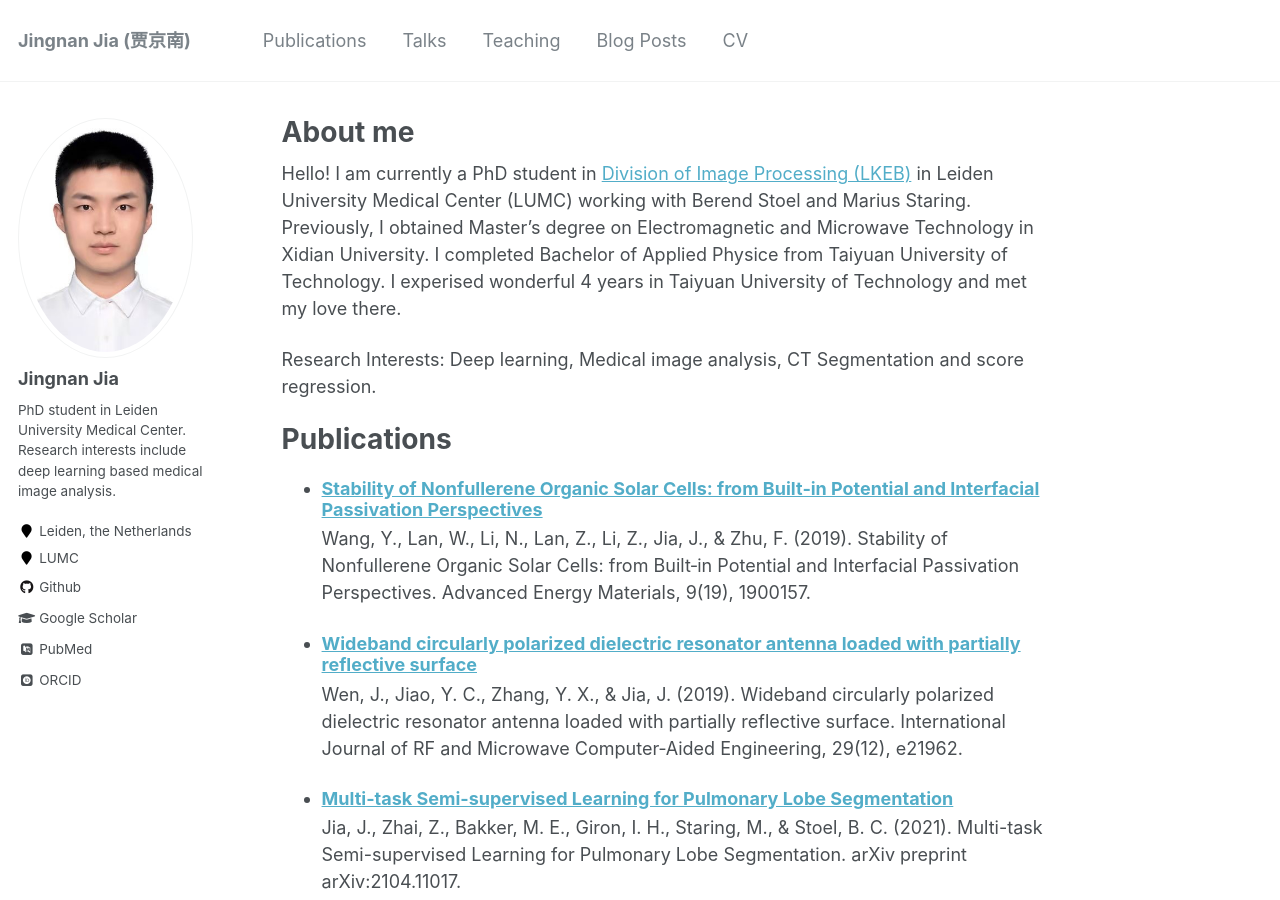
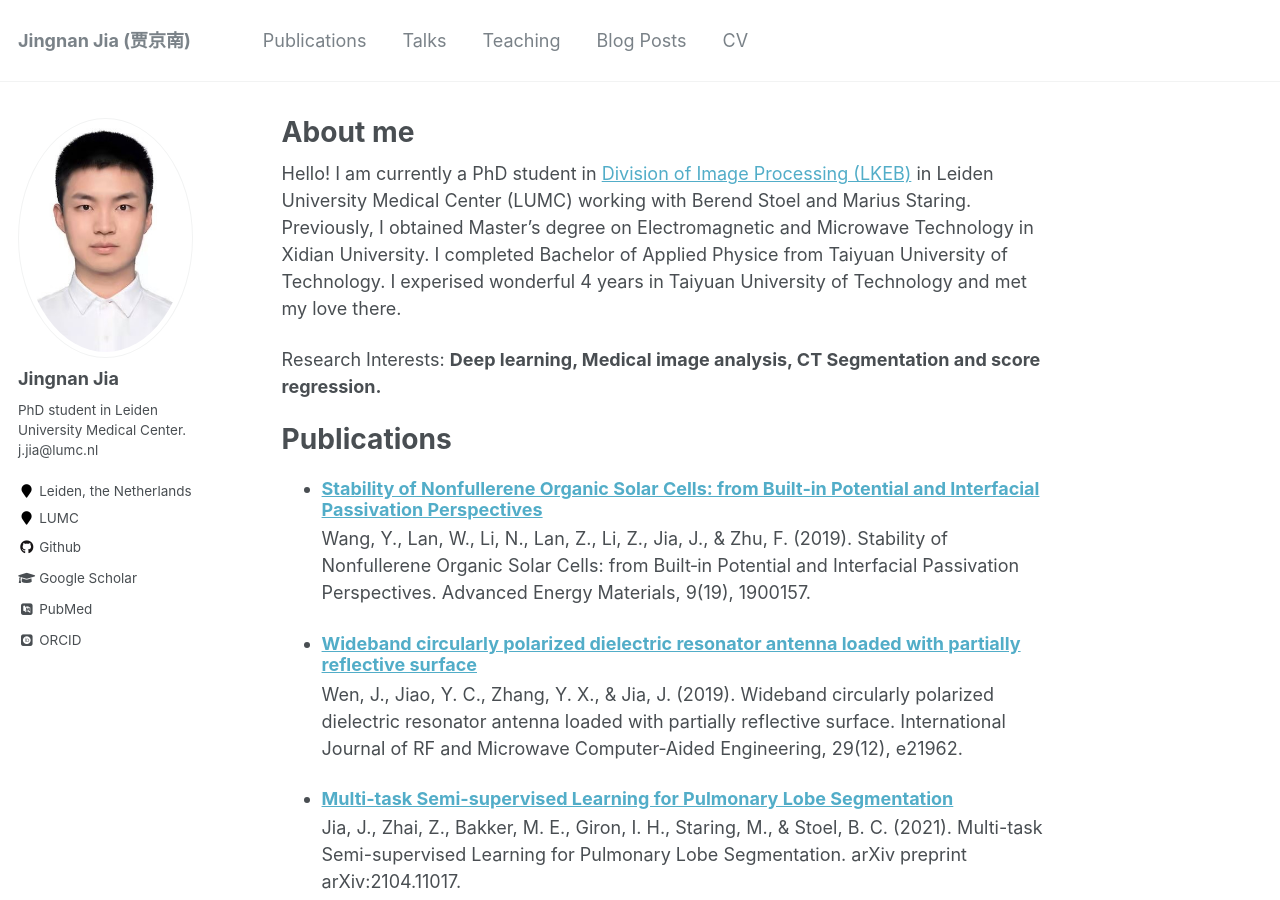
Before and after one commit to Jingnan-Jia/Jingnan-Jia.github.io_old, a Jekyll site: the page built from _pages/about.md, in a window 1280 px wide and 900 px high. Built offline with Jekyll 4.4.1, drawn with Linux system fonts in a browser that asks for light colours; some web fonts are replaced.

Commit message:
update about me

```diff
--- a/_config.yml
+++ b/_config.yml
@@ -82,7 +82,7 @@ analytics:
 author:
   name             : "Jingnan Jia"
   avatar           : "profile.jpg"
-  bio              : "PhD student in Leiden University Medical Center. Research interests include deep learning based medical image analysis."
+  bio              : "PhD student in Leiden University Medical Center.    j.jia@lumc.nl"
   location         : "Leiden, the Netherlands"
   employer         : "LUMC"
   pubmed           : "https://www.ncbi.nlm.nih.gov/pubmed/?term=john+snow"
--- a/_pages/about.md
+++ b/_pages/about.md
@@ -9,7 +9,7 @@ redirect_from:
 ---
 Hello! I am currently a PhD student in [Division of Image Processing (LKEB)](https://lkeb.lumc.nl/) in Leiden University Medical Center (LUMC) working with Berend Stoel and Marius Staring. Previously, I obtained Master's degree on Electromagnetic and Microwave Technology in Xidian University. I completed Bachelor of Applied Physice from Taiyuan University of Technology. I experised wonderful 4 years in Taiyuan University of Technology and met my love there.
 
-Research Interests: Deep learning, Medical image analysis, CT Segmentation and score regression.
+Research Interests: **Deep learning, Medical image analysis, CT Segmentation and score regression.**
 
 Publications
 ======
```
